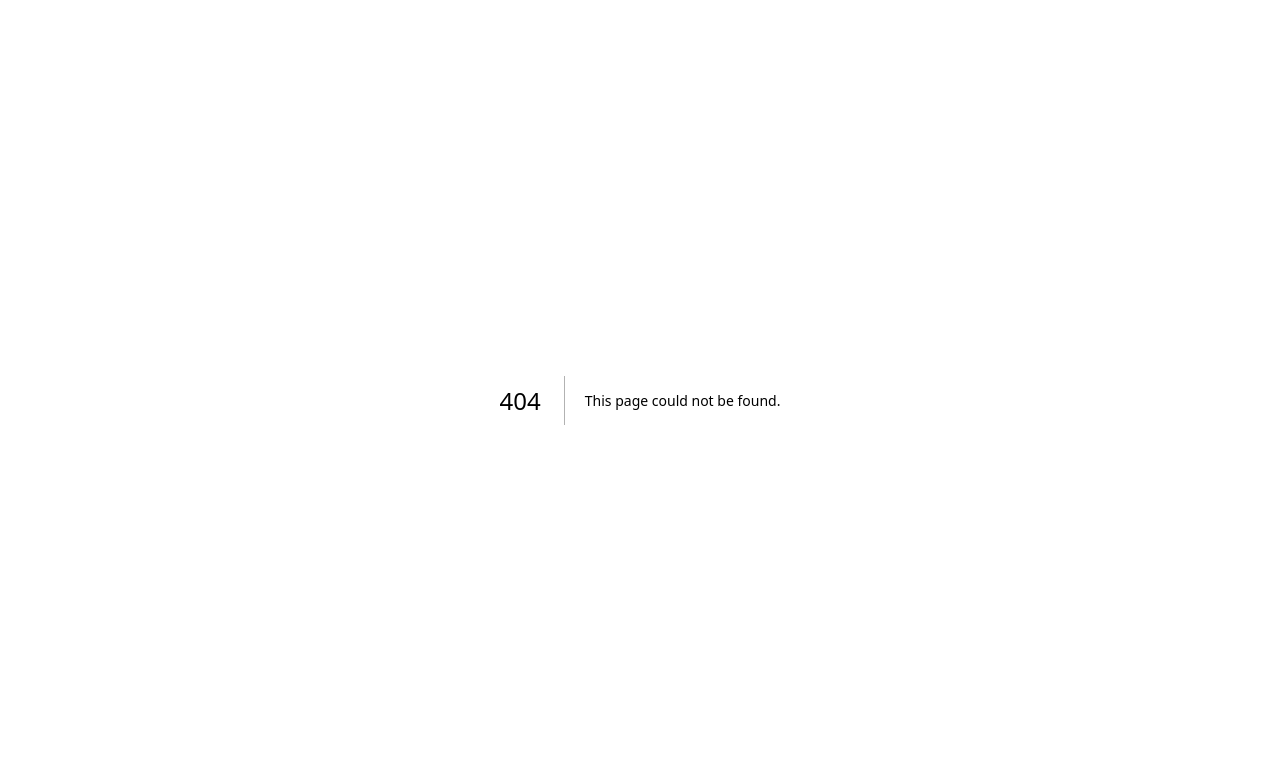
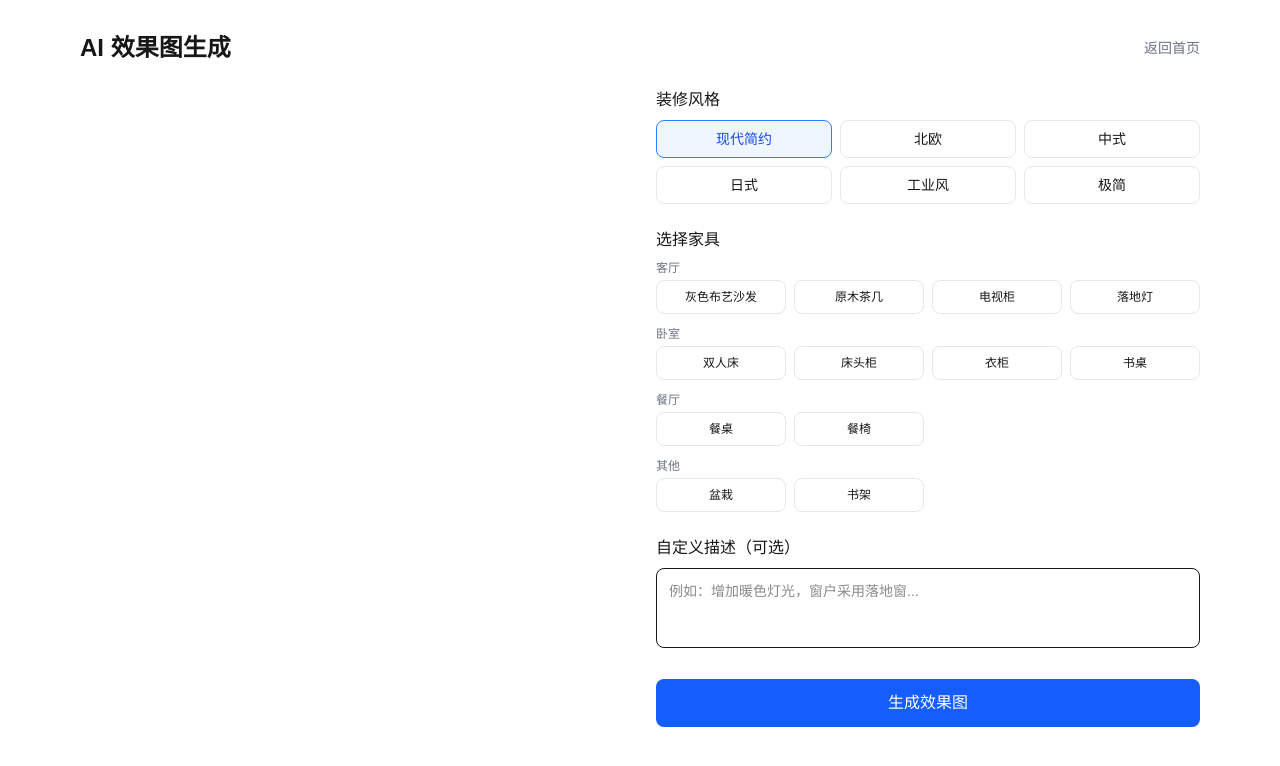
Before and after one commit to alleneee/ai-agent-designer, a Next.js app: page /generate in a window 1280 px wide. Before the commit this address had no page. Shown: the top 766 px of the page. Built offline with nearby package versions, Linux system fonts and the light colour scheme.

Commit message:
feat: add AI generation page with style, furniture, and prompt controls

```diff
--- /dev/null
+++ b/src/app/generate/page.tsx
@@ -0,0 +1,164 @@
+'use client'
+
+import { useState, useEffect, useCallback } from 'react'
+import { useRouter, useSearchParams } from 'next/navigation'
+import StyleSelector from '@/components/generate/StyleSelector'
+import FurniturePicker from '@/components/generate/FurniturePicker'
+import PromptEditor from '@/components/generate/PromptEditor'
+import ResultGallery from '@/components/generate/ResultGallery'
+import { useProjectStore } from '@/store/projectStore'
+import { FURNITURE_CATALOG, STYLES, type StyleId } from '@/data/furniture'
+import { blobToBase64 } from '@/lib/imageUtils'
+import { db } from '@/lib/db'
+import { v4 as uuidv4 } from 'uuid'
+import type { GeneratedImage } from '@/types'
+
+export default function GeneratePage() {
+  const router = useRouter()
+  const searchParams = useSearchParams()
+  const projectId = searchParams.get('project')
+  const { saveGeneratedImages } = useProjectStore()
+
+  const [roomPreview, setRoomPreview] = useState<string | null>(null)
+  const [style, setStyle] = useState<StyleId>('modern')
+  const [selectedFurniture, setSelectedFurniture] = useState<string[]>([])
+  const [customPrompt, setCustomPrompt] = useState('')
+  const [generatedImages, setGeneratedImages] = useState<string[]>([])
+  const [selectedResult, setSelectedResult] = useState<number | null>(null)
+  const [loading, setLoading] = useState(false)
+  const [error, setError] = useState<string | null>(null)
+
+  useEffect(() => {
+    if (!projectId) return
+    db.projects.get(projectId).then((project) => {
+      if (!project) return
+      setStyle((project.style as StyleId) || 'modern')
+      const url = URL.createObjectURL(project.roomImage)
+      setRoomPreview(url)
+    })
+  }, [projectId])
+
+  const toggleFurniture = useCallback((id: string) => {
+    setSelectedFurniture((prev) =>
+      prev.includes(id) ? prev.filter((f) => f !== id) : [...prev, id]
+    )
+  }, [])
+
+  const handleGenerate = async () => {
+    if (!projectId) return
+    setLoading(true)
+    setError(null)
+
+    try {
+      const project = await db.projects.get(projectId)
+      if (!project) throw new Error('Project not found')
+
+      const base64 = await blobToBase64(project.roomImage)
+      const furnitureDescriptions = selectedFurniture.map(
+        (id) => FURNITURE_CATALOG.find((f) => f.id === id)?.description ?? ''
+      ).filter(Boolean)
+
+      const styleName = STYLES.find((s) => s.id === style)?.name ?? style
+
+      const response = await fetch('/api/generate', {
+        method: 'POST',
+        headers: { 'Content-Type': 'application/json' },
+        body: JSON.stringify({
+          roomImage: base64,
+          style: styleName,
+          furniture: furnitureDescriptions,
+          prompt: customPrompt || undefined,
+        }),
+      })
+
+      if (!response.ok) {
+        const data = await response.json()
+        throw new Error(data.error || 'Generation failed')
+      }
+
+      const data = await response.json()
+      setGeneratedImages(data.images)
+
+      const images: GeneratedImage[] = data.images.map((img: string) => ({
+        id: uuidv4(),
+        projectId,
+        imageData: new Blob(),
+        prompt: '',
+        selected: false,
+        createdAt: Date.now(),
+      }))
+      await saveGeneratedImages(projectId, images)
+    } catch (err) {
+      setError(err instanceof Error ? err.message : 'Unknown error')
+    } finally {
+      setLoading(false)
+    }
+  }
+
+  const handleEnterEditor = () => {
+    router.push(`/editor?project=${projectId}`)
+  }
+
+  return (
+    <main className="max-w-6xl mx-auto px-4 py-8">
+      <div className="flex items-center justify-between mb-6">
+        <h1 className="text-2xl font-bold">AI 效果图生成</h1>
+        <button
+          onClick={() => router.push('/')}
+          className="text-sm text-gray-500 hover:text-gray-700"
+        >
+          返回首页
+        </button>
+      </div>
+
+      <div className="grid grid-cols-1 lg:grid-cols-2 gap-8">
+        <div>
+          {roomPreview && (
+            <div className="mb-6">
+              <h3 className="font-medium mb-2">原始房间</h3>
+              <img
+                src={roomPreview}
+                alt="房间"
+                className="w-full rounded-lg"
+              />
+            </div>
+          )}
+          <ResultGallery
+            images={generatedImages}
+            selectedIndex={selectedResult}
+            onSelect={setSelectedResult}
+          />
+          {generatedImages.length > 0 && (
+            <button
+              onClick={handleEnterEditor}
+              className="mt-4 w-full bg-green-600 text-white py-3 rounded-lg hover:bg-green-700 transition-colors"
+            >
+              进入 3D 编辑
+            </button>
+          )}
+        </div>
+
+        <div className="space-y-6">
+          <StyleSelector selected={style} onSelect={setStyle} />
+          <FurniturePicker
+            selected={selectedFurniture}
+            onToggle={toggleFurniture}
+          />
+          <PromptEditor value={customPrompt} onChange={setCustomPrompt} />
+
+          {error && (
+            <p className="text-red-500 text-sm">{error}</p>
+          )}
+
+          <button
+            onClick={handleGenerate}
+            disabled={loading}
+            className="w-full bg-blue-600 text-white py-3 rounded-lg hover:bg-blue-700 disabled:bg-gray-400 transition-colors"
+          >
+            {loading ? '生成中...' : '生成效果图'}
+          </button>
+        </div>
+      </div>
+    </main>
+  )
+}
--- /dev/null
+++ b/src/components/generate/FurniturePicker.tsx
@@ -0,0 +1,47 @@
+'use client'
+
+import { FURNITURE_CATALOG } from '@/data/furniture'
+
+interface FurniturePickerProps {
+  selected: string[]
+  onToggle: (id: string) => void
+}
+
+export default function FurniturePicker({ selected, onToggle }: FurniturePickerProps) {
+  const categories = [
+    { key: 'living', name: '客厅' },
+    { key: 'bedroom', name: '卧室' },
+    { key: 'dining', name: '餐厅' },
+    { key: 'other', name: '其他' },
+  ] as const
+
+  return (
+    <div>
+      <h3 className="font-medium mb-2">选择家具</h3>
+      {categories.map((cat) => {
+        const items = FURNITURE_CATALOG.filter((f) => f.category === cat.key)
+        if (items.length === 0) return null
+        return (
+          <div key={cat.key} className="mb-3">
+            <p className="text-xs text-gray-500 mb-1">{cat.name}</p>
+            <div className="grid grid-cols-4 gap-2">
+              {items.map((item) => (
+                <button
+                  key={item.id}
+                  onClick={() => onToggle(item.id)}
+                  className={`p-2 rounded-lg text-xs border transition-colors ${
+                    selected.includes(item.id)
+                      ? 'border-blue-500 bg-blue-50'
+                      : 'border-gray-200 hover:border-gray-300'
+                  }`}
+                >
+                  {item.name}
+                </button>
+              ))}
+            </div>
+          </div>
+        )
+      })}
+    </div>
+  )
+}
--- /dev/null
+++ b/src/components/generate/PromptEditor.tsx
@@ -0,0 +1,20 @@
+'use client'
+
+interface PromptEditorProps {
+  value: string
+  onChange: (value: string) => void
+}
+
+export default function PromptEditor({ value, onChange }: PromptEditorProps) {
+  return (
+    <div>
+      <h3 className="font-medium mb-2">自定义描述（可选）</h3>
+      <textarea
+        value={value}
+        onChange={(e) => onChange(e.target.value)}
+        placeholder="例如：增加暖色灯光，窗户采用落地窗..."
+        className="w-full border rounded-lg p-3 text-sm resize-none h-20 focus:outline-none focus:ring-2 focus:ring-blue-500"
+      />
+    </div>
+  )
+}
--- /dev/null
+++ b/src/components/generate/ResultGallery.tsx
@@ -0,0 +1,34 @@
+'use client'
+
+interface ResultGalleryProps {
+  images: string[]
+  selectedIndex: number | null
+  onSelect: (index: number) => void
+}
+
+export default function ResultGallery({
+  images,
+  selectedIndex,
+  onSelect,
+}: ResultGalleryProps) {
+  if (images.length === 0) return null
+
+  return (
+    <div>
+      <h3 className="font-medium mb-2">生成结果</h3>
+      <div className="grid grid-cols-2 gap-3">
+        {images.map((src, i) => (
+          <div
+            key={i}
+            onClick={() => onSelect(i)}
+            className={`cursor-pointer rounded-lg overflow-hidden border-2 transition-colors ${
+              selectedIndex === i ? 'border-blue-500' : 'border-transparent'
+            }`}
+          >
+            <img src={src} alt={`方案 ${i + 1}`} className="w-full" />
+          </div>
+        ))}
+      </div>
+    </div>
+  )
+}
--- /dev/null
+++ b/src/components/generate/StyleSelector.tsx
@@ -0,0 +1,31 @@
+'use client'
+
+import { STYLES, type StyleId } from '@/data/furniture'
+
+interface StyleSelectorProps {
+  selected: StyleId
+  onSelect: (style: StyleId) => void
+}
+
+export default function StyleSelector({ selected, onSelect }: StyleSelectorProps) {
+  return (
+    <div>
+      <h3 className="font-medium mb-2">装修风格</h3>
+      <div className="grid grid-cols-3 gap-2">
+        {STYLES.map((style) => (
+          <button
+            key={style.id}
+            onClick={() => onSelect(style.id)}
+            className={`px-3 py-2 rounded-lg text-sm border transition-colors ${
+              selected === style.id
+                ? 'border-blue-500 bg-blue-50 text-blue-700'
+                : 'border-gray-200 hover:border-gray-300'
+            }`}
+          >
+            {style.name}
+          </button>
+        ))}
+      </div>
+    </div>
+  )
+}
```
